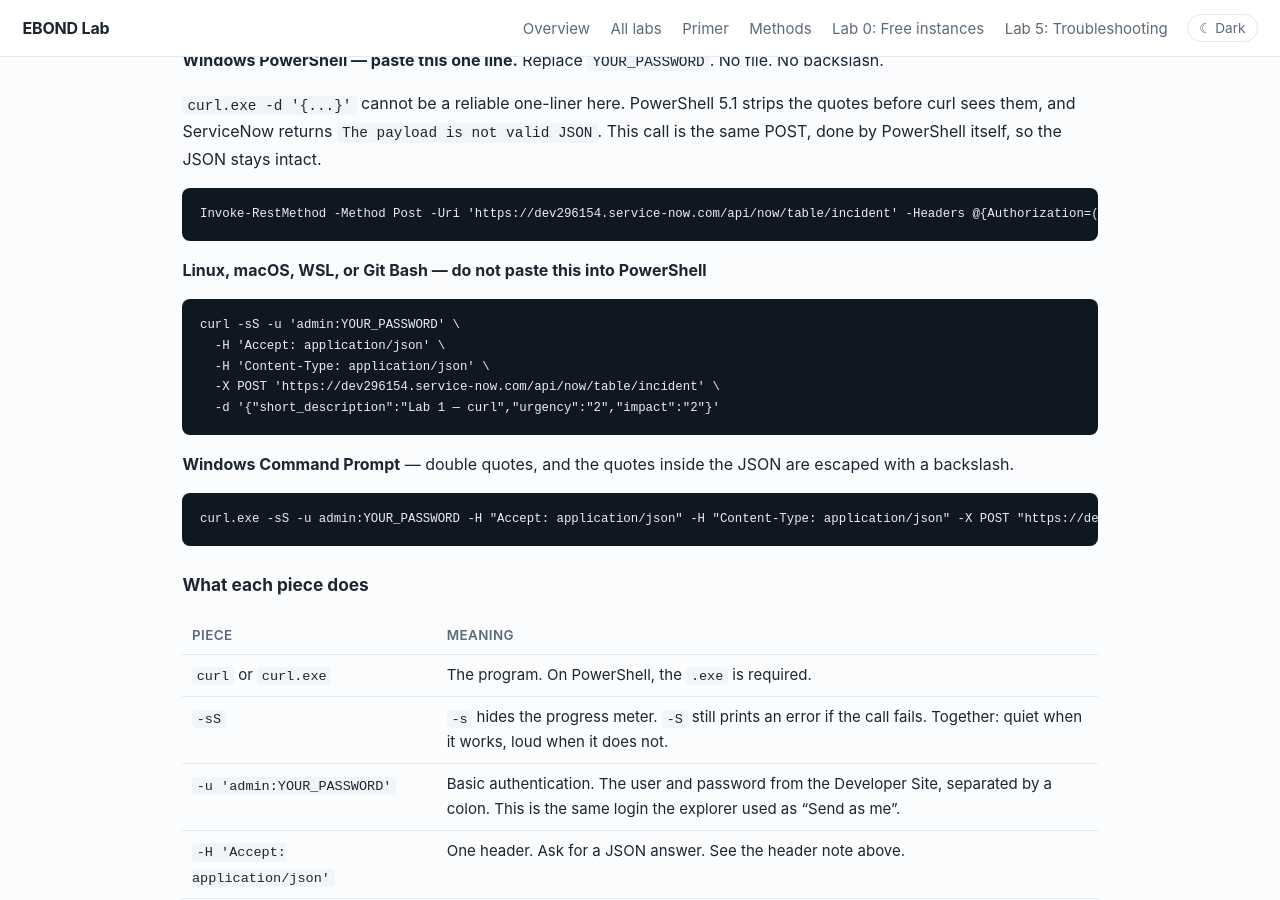
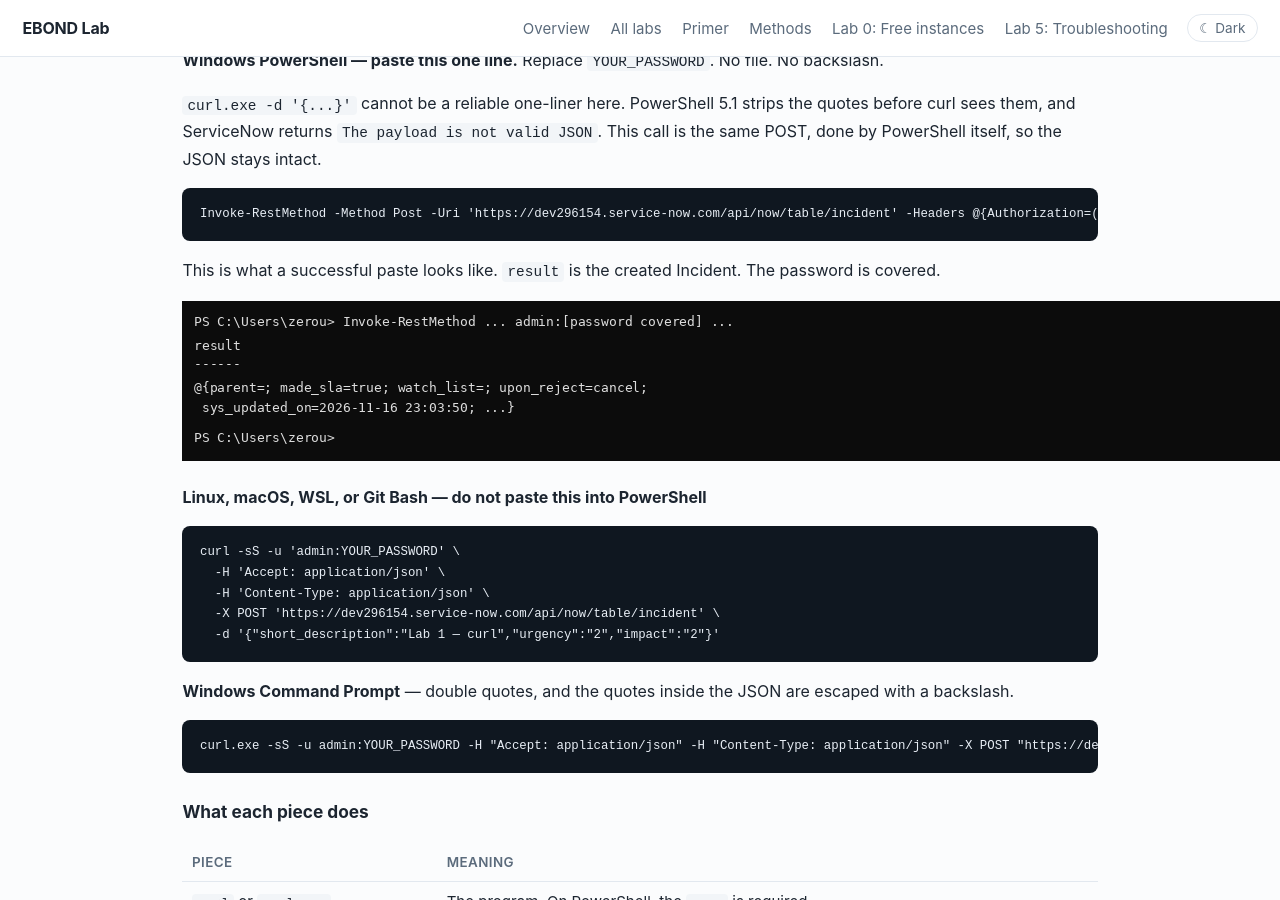
Before and after one commit to eltonaguiar/EBOND_ServiceNowSalesforce, a Jekyll site: the page built from site/labs/01-table-api.md, in a window 1280 px wide and 900 px high, scrolled down 2153 px. Built offline with Jekyll 4.4.1, drawn with Linux system fonts in a browser that asks for light colours.

Commit message:
Show the working PowerShell result on Lab 1.

````diff
--- a/site/labs/01-table-api.md
+++ b/site/labs/01-table-api.md
@@ -138,6 +138,10 @@ Do not save the password in a file. Type it at the prompt and clear the scrollba
 Invoke-RestMethod -Method Post -Uri 'https://dev296154.service-now.com/api/now/table/incident' -Headers @{Authorization=('Basic '+[Convert]::ToBase64String([Text.Encoding]::ASCII.GetBytes('admin:YOUR_PASSWORD')));Accept='application/json'} -ContentType 'application/json' -Body '{"short_description":"Lab 1 - curl","urgency":"2","impact":"2"}'
 ```
 
+This is what a successful paste looks like. `result` is the created Incident. The password is covered.
+
+![PowerShell success, password covered]({{ '/assets/img/01-powershell-201.png' | relative_url }})
+
 **Linux, macOS, WSL, or Git Bash — do not paste this into PowerShell**
 
 ```bash
````
Also changed, not shown: site/assets/img/01-powershell-201.png (added).
